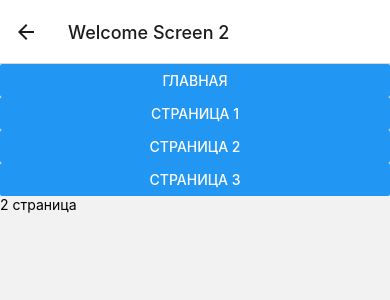
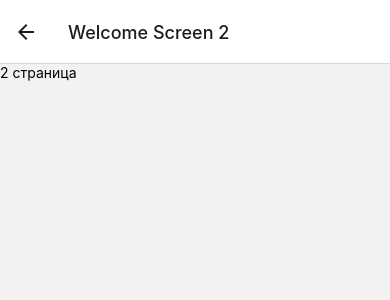
Before and after one commit to Silius0312/MyProg, a React Native app: screen /Screen2 in a window 390 px wide. Shown: the top 300 px of the page. Built offline with nearby package versions, Linux system fonts and the light colour scheme.

Commit message:
По зАпросу Сэн-Сэя....

```diff
--- a/Src/Screens/Screen1.js
+++ b/Src/Screens/Screen1.js
@@ -2,33 +2,9 @@ import React from 'react';
 import { Button, View, Text } from "react-native";
 
 
-export const Screen1 = ({navigation}) => {
+export const Screen1 = () => {
     return (
         <View>
-            <Button
-            title =  "Главная"
-            onPress={() =>
-            navigation.navigate('Home')
-    }
-    />
-            <Button
-                title =  "Страница 1"
-                onPress={() =>
-                navigation.navigate('Screen1')
-             }
-        />
-            <Button
-            title = "Страница 2"
-            onPress ={() =>
-            navigation.navigate('Screen2')
-            }
-            />
-            <Button
-            title = "Страница 3"
-            onPress ={() =>
-            navigation.navigate('HScreen3')
-            }
-            />
     <Text>1 страница</Text>
         </View>
     );
--- a/Src/Screens/Screen2.js
+++ b/Src/Screens/Screen2.js
@@ -1,33 +1,9 @@
 import React from 'react';
 import { Button, View, Text } from 'react-native';
 
-export const Screen2 = ({navigation}) => {
+export const Screen2 = () => {
     return (
         <View>
-            <Button
-            title = "Главная"
-            onPress ={() =>
-            navigation.navigate('Home')
-            }
-            />
-            <Button
-            title = "Страница 1"
-            onPress ={() =>
-            navigation.navigate('Screen1')
-            }
-            />
-             <Button
-            title = "Страница 2"
-            onPress ={() =>
-            navigation.navigate('Screen2')
-            }
-            />
-            <Button
-            title = "Страница 3"
-            onPress ={() =>
-            navigation.navigate('Screen3')
-            }
-            />
             <Text>2 страница</Text>
         </View>
     )
--- a/Src/Screens/Screen3.js
+++ b/Src/Screens/Screen3.js
@@ -1,33 +1,9 @@
 import React from 'react';
 import { Button, View, Text } from 'react-native';
 
-export const Screen3 = ({navigation}) => {
+export const Screen3 = () => {
     return (
         <View>
-            <Button
-            title = "Главная"
-            onPress ={() =>
-            navigation.navigate('Home')
-            }
-            />
-            <Button
-            title = "Страница 1"
-            onPress ={() =>
-            navigation.navigate('Screen1')
-            }
-            />
-            <Button
-            title = "Страница 2"
-            onPress ={() =>
-            navigation.navigate('Screen2')
-            }
-            />
-            <Button
-            title = "Страница 3"
-            onPress ={() =>
-            navigation.navigate('Screen3')
-            }
-            />
             <Text>3 страница</Text>
         </View>
     )
```
